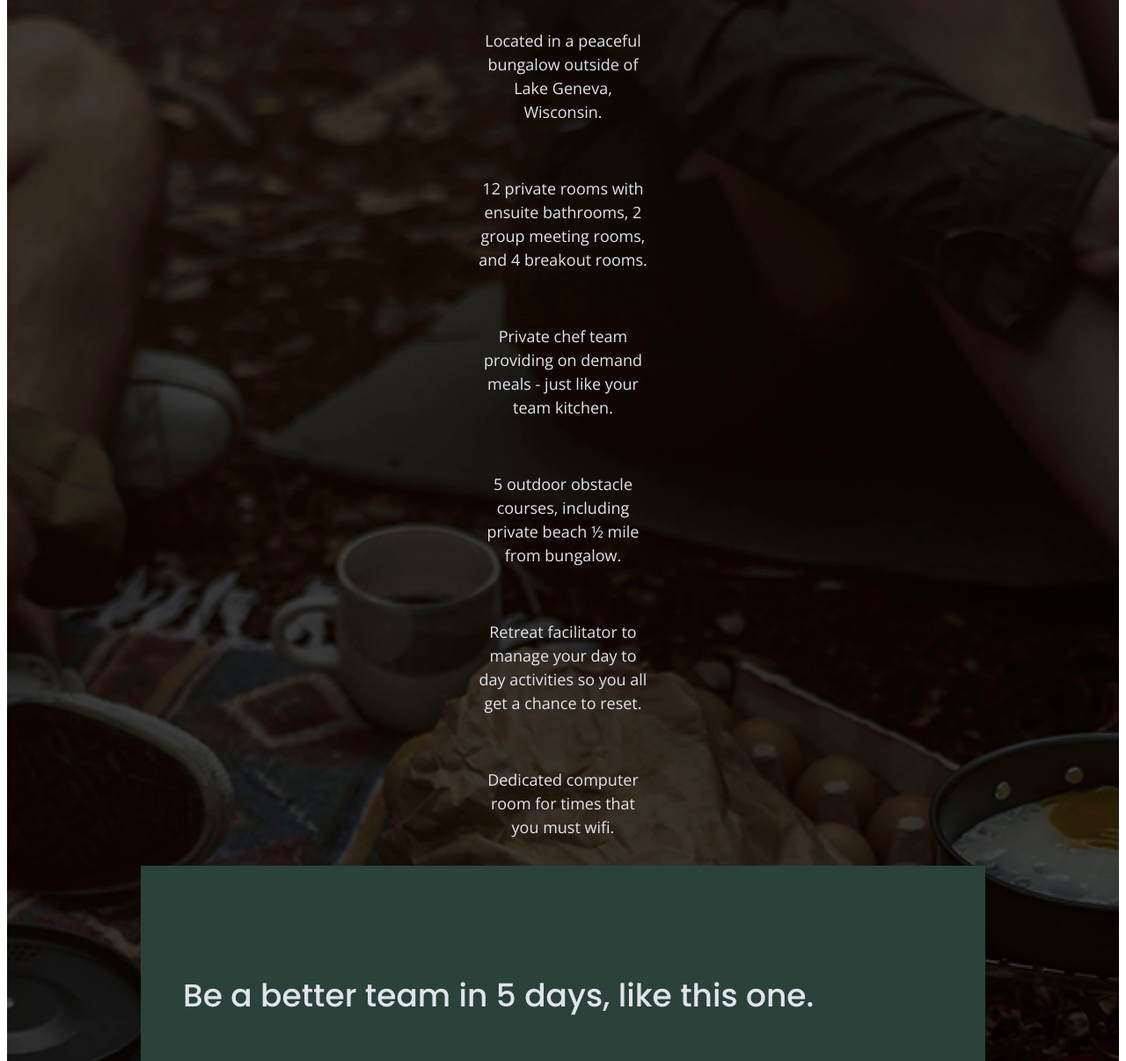
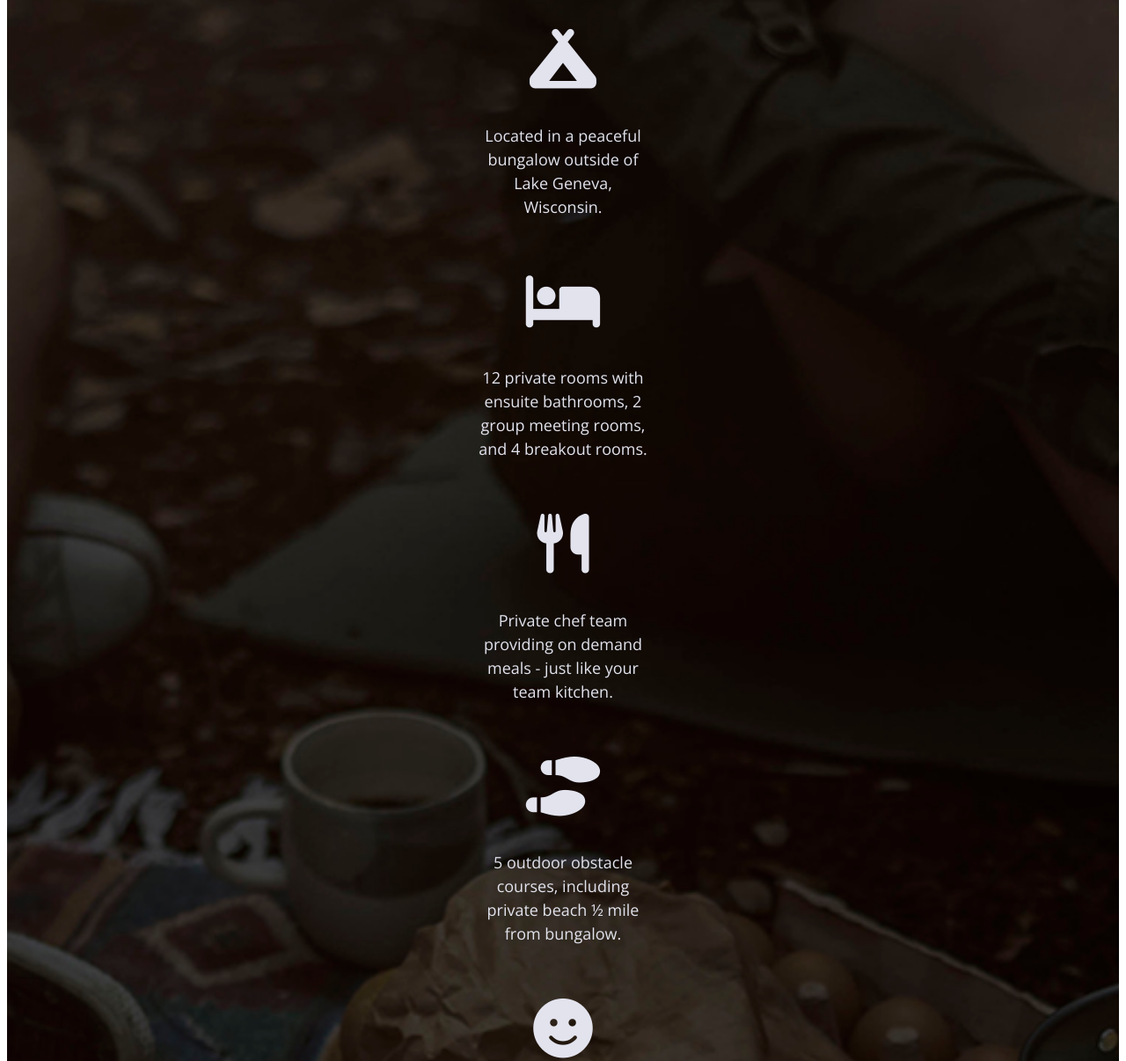
Before and after one commit to alison-ah/responsive-unplugged-retreat-website-from-boilerplate, a website built with webpack: page index.html in a window 1280 px wide. Shown: the part 1321-2527 px from the top of the page at 88% size. Built offline with nearby package versions, Linux system fonts and the light colour scheme.

Commit message:
Added font awesome icons

```diff
--- a/css/style.css
+++ b/css/style.css
@@ -287,8 +287,12 @@ input[type=button] {
   display: flex;
   justify-content: center;
 }
+.features i {
+	font-size: 3.75em;
+    margin-bottom: 40px;
+}
 
-.features .features-item {
+.features .features-items {
   display: flex;
   justify-content: center;
   align-items: flex-start;
@@ -565,7 +569,7 @@ input[type=button] {
     flex-basis: 50%;
   }
 
-  .features .features-item-description {
+  .features .features-items-description {
     width: 62%;
   }
 
--- a/index.html
+++ b/index.html
@@ -24,6 +24,9 @@
   <link rel="preconnect" href="https://fonts.googleapis.com">
   <link rel="preconnect" href="https://fonts.gstatic.com" crossorigin>
   <link href="https://fonts.googleapis.com/css2?family=Open+Sans:ital,wght@0,300..800;1,300..800&family=Poppins:ital,wght@0,100;0,200;0,300;0,400;0,500;0,600;0,700;0,800;0,900;1,100;1,200;1,300;1,400;1,500;1,600;1,700;1,800;1,900&display=swap" rel="stylesheet">
+
+  <script src="https://kit.fontawesome.com/d0a0932fff.js" crossorigin="anonymous"></script>
+
 </head>
 
 <body>
@@ -70,55 +73,60 @@
     <section class="features">
       <div class="content-wrapper">
         <h2>Have the work week you always dreamed of — without the bad wifi.</h2>
-        <div class="features-item">
+        <div class="features-items">
           <article>
-            <p class="fontawesome-icon"></p>
-            <p class="features-item-description">
+            <p class="fontawesome-icon"><i class="fas fa-campground"></i></p>
+            <p class="features-items-description">
               Located in a peaceful bungalow outside of Lake Geneva, Wisconsin.
             </p>
           </article>
         </div>
 
-        <div class="features-item">
+        <div class="features-items">
           <article>
-            <p class="fontawesome-icon"></p>
-            <p class="features-item-description">
+            <p class="fontawesome-icon"><i class="fas fa-bed"></i>
+            </p>
+            <p class="features-items-description">
               12 private rooms with ensuite bathrooms, 2 group meeting rooms, and 4 breakout rooms.
             </p>
           </article>
         </div>
 
-        <div class="features-item">
+        <div class="features-items">
           <article>
-            <p class="fontawesome-icon"></p>
-            <p class="features-item-description">
+            <p class="fontawesome-icon"><i class="fas fa-utensils"></i>
+            </p>
+            <p class="features-items-description">
               Private chef team providing on demand meals - just like your team kitchen.
             </p>
           </article>
         </div>
 
-        <div class="features-item">
+        <div class="features-items">
           <article>
-            <p class="fontawesome-icon"></p>
-            <p class="features-item-description">
+            <p class="fontawesome-icon"><i class="fas fa-shoe-prints"></i>
+            </p>
+            <p class="features-items-description">
               5 outdoor obstacle courses, including private beach ½ mile from bungalow.
             </p>
           </article>
         </div>
 
-        <div class="features-item">
+        <div class="features-items">
           <article>
-            <p class="fontawesome-icon"></p>
-            <p class="features-item-description">
+            <p class="fontawesome-icon"><i class="fas fa-smile"></i>
+            </p>
+            <p class="features-items-description">
               Retreat facilitator to manage your day to day activities so you all get a chance to reset.
             </p>
           </article>
         </div>
 
-        <div class="features-item">
+        <div class="features-items">
           <article>
-            <p class="fontawesome-icons"></p>
-            <p class="features-item-description">
+            <p class="fontawesome-icons"><i class="fas fa-wifi"></i>
+            </p>
+            <p class="features-items-description">
               Dedicated computer room for times that you must wifi.
             </p>
           </article>
```
Also changed, not shown: about/index.html (+2 -0 lines), faq/index.html (+3 -0 lines).
